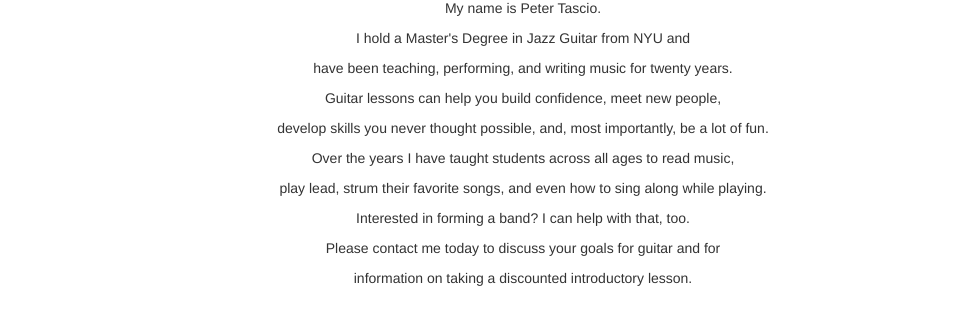
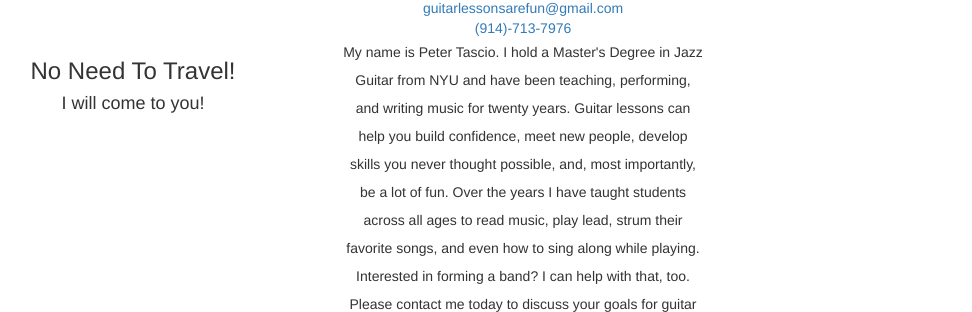
Before and after one commit to ptascio/gtrfun, a plain HTML site: page index.html in a window 1280 px wide. Shown: the part 72-384 px from the top of the page, without its empty margins (117-1089 px from the left). Drawn offline with nearby package versions, Linux system fonts and the light colour scheme.

Commit message:
Add contact

```diff
--- a/index.html
+++ b/index.html
@@ -16,24 +16,34 @@
      <div class="row">
        <div class="col-sm-12">
            <h1>Guitar Lessons Are Fun</h1>
+           <a href="mailto:someone@guitarlessonsarefun@gmail.com" target="_top">
+             guitarlessonsarefun@gmail.com
+           </a><br />
+           <a href="tel:1-914-713-7976">
+             (914)-713-7976
+           </a>
        </div>
      </div>
    </div>
    <div class="container text-center">
      <div class="row">
-       <div class="col-sm-12">
-           <section>
-             <p>My name is Peter Tascio.</p>
-             <p>I hold a Master's Degree in Jazz Guitar from NYU and</p>
-             <p>have been teaching, performing, and writing music for twenty years.</p>
-             <p>Guitar lessons can help you build confidence, meet new people,<p/>
-             <p>develop skills you never thought possible, and, most importantly,
-             be a lot of fun.</p>
-             <p>Over the years I have taught students across all ages to read music,</p>
-             <p>play lead, strum their favorite songs, and even how to sing along while playing.</p>
-             <p>Interested in forming a band? I can help with that, too.</p>
-             <p>Please contact me today to discuss your goals for guitar and for</p>
-             <p>information on taking a discounted introductory lesson.</p>
+       <div class="col-sm-4">
+         <h3>No Need To Travel!</h3>
+         <h4>I will come to you!</h4>
+       </div>
+       <div class="col-sm-4">
+           <section class="bio-intro">
+             <p>My name is Peter Tascio.
+             I hold a Master's Degree in Jazz Guitar from NYU and
+             have been teaching, performing, and writing music for twenty years.
+             Guitar lessons can help you build confidence, meet new people,
+             develop skills you never thought possible, and, most importantly,
+             be a lot of fun.
+             Over the years I have taught students across all ages to read music,
+             play lead, strum their favorite songs, and even how to sing along while playing.
+             Interested in forming a band? I can help with that, too.
+             Please contact me today to discuss your goals for guitar and for
+             information on taking a discounted introductory lesson.</p>
            </section>
        </div>
      </div>
--- a/main.css
+++ b/main.css
@@ -1,3 +1,7 @@
 h1 {
   font-family: 'Varela', sans-serif;
 }
+
+.bio-intro {
+  line-height: 2;
+}
```
